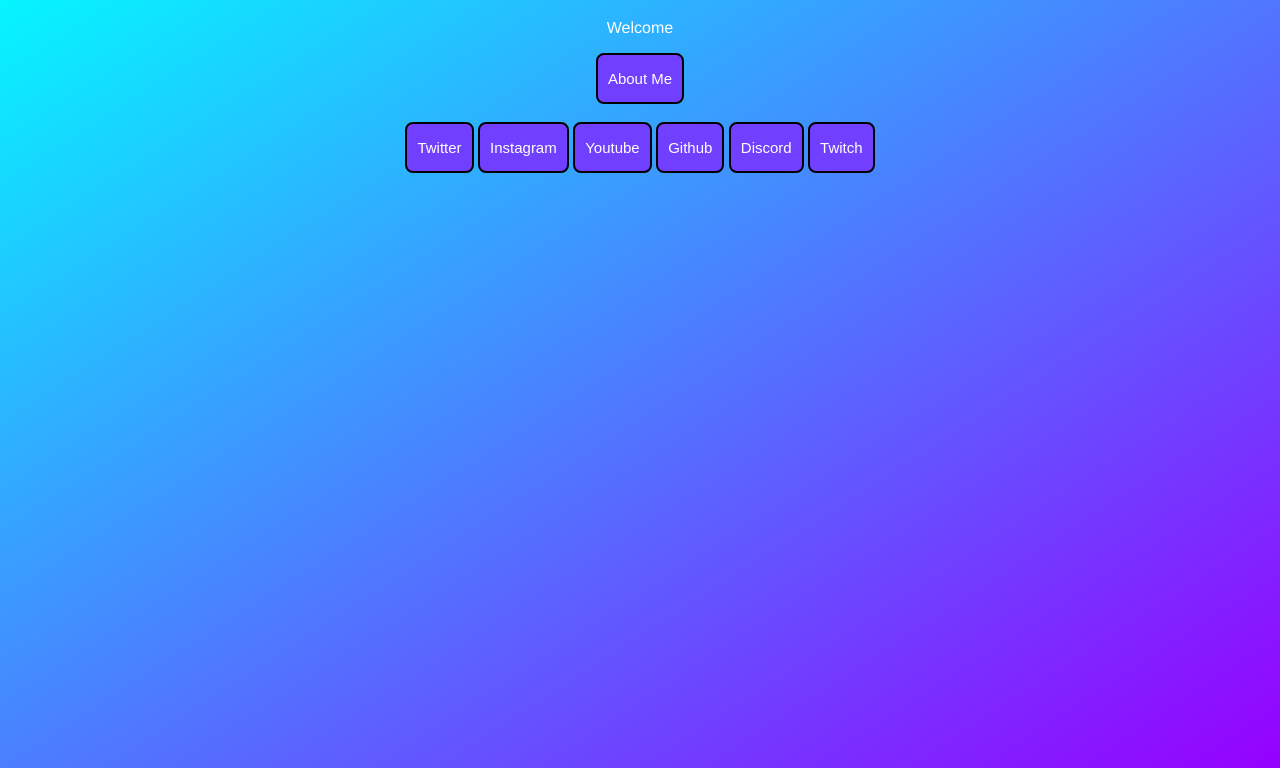
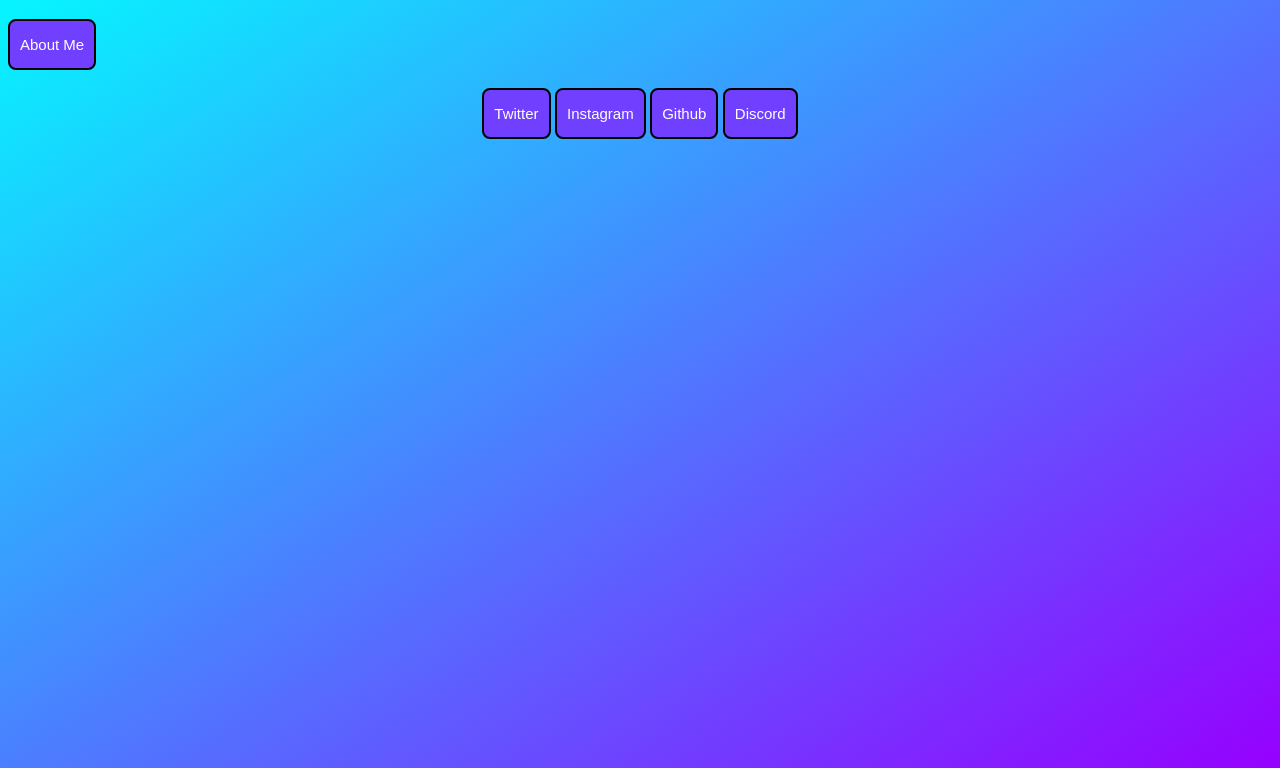
Before and after one commit to InderoFU/My-Website, a plain HTML site: page Indero.html in a window 1280 px wide. Shown: the part 61-829 px from the top of the page. Drawn offline with Linux system fonts and the light colour scheme.

Commit message:
Update Indero.html

```diff
--- a/Indero.html
+++ b/Indero.html
@@ -10,21 +10,16 @@
   <body>
     <!-- plain text -->
     <h1 id="snazzy">Indero's Site</h1>
-    <p>Welcome</p>
 
     <!-- JS buttons -->
-    <center>
-      <button onclick="aboutMe()" id="diffPage">About Me</button>
-    </center>
+    <button onclick="aboutMe()" id="diffPage">About Me</button>
 
     <br>
 
-    <button onclick="twitterFunc()" class="buttonAppearance">Twitter</button>
+	  <button onclick="twitterFunc()" class="buttonAppearance">Twitter</button>
     <button onclick="instagramFunc()" class="buttonAppearance">Instagram</button>
-    <button onclick="youtubeFunc()" class="buttonAppearance">Youtube</button>
     <button onclick="githubFunc()" class="buttonAppearance">Github</button>
     <button onclick="discordFunc()" class="buttonAppearance">Discord</button>
-    <button onclick="twitchFunc()" class="buttonAppearance">Twitch</button>
 
     <!-- allows JS buttons to work -->
     <script src="script.js"></script>
```
